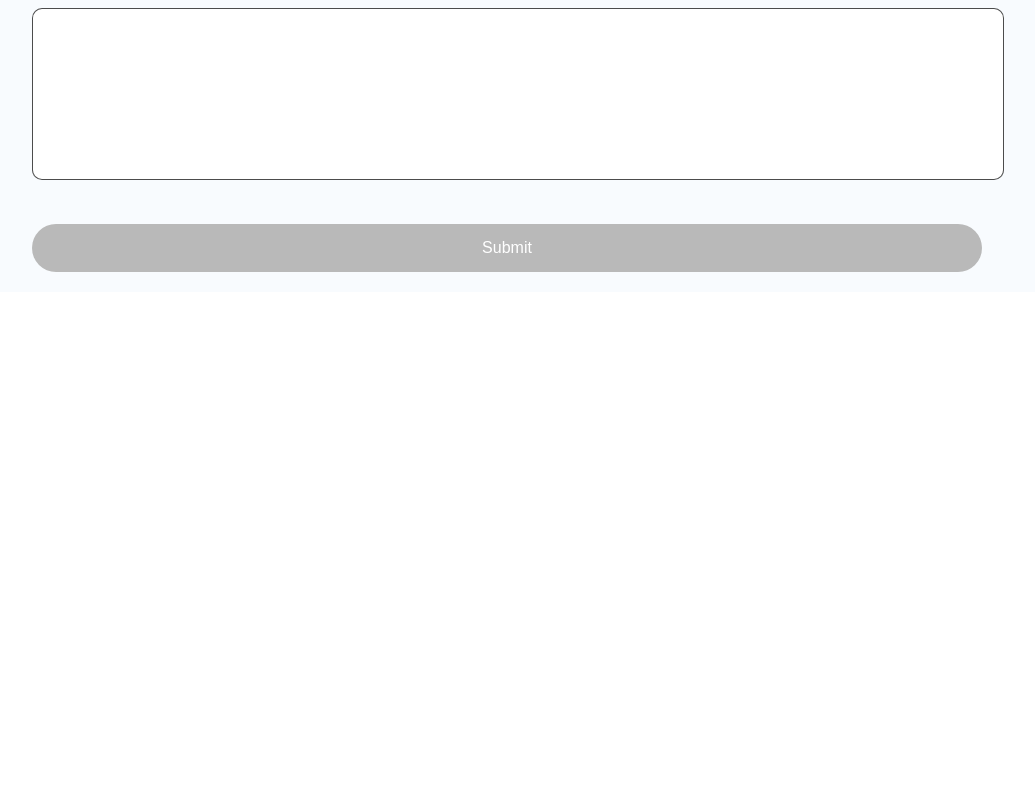
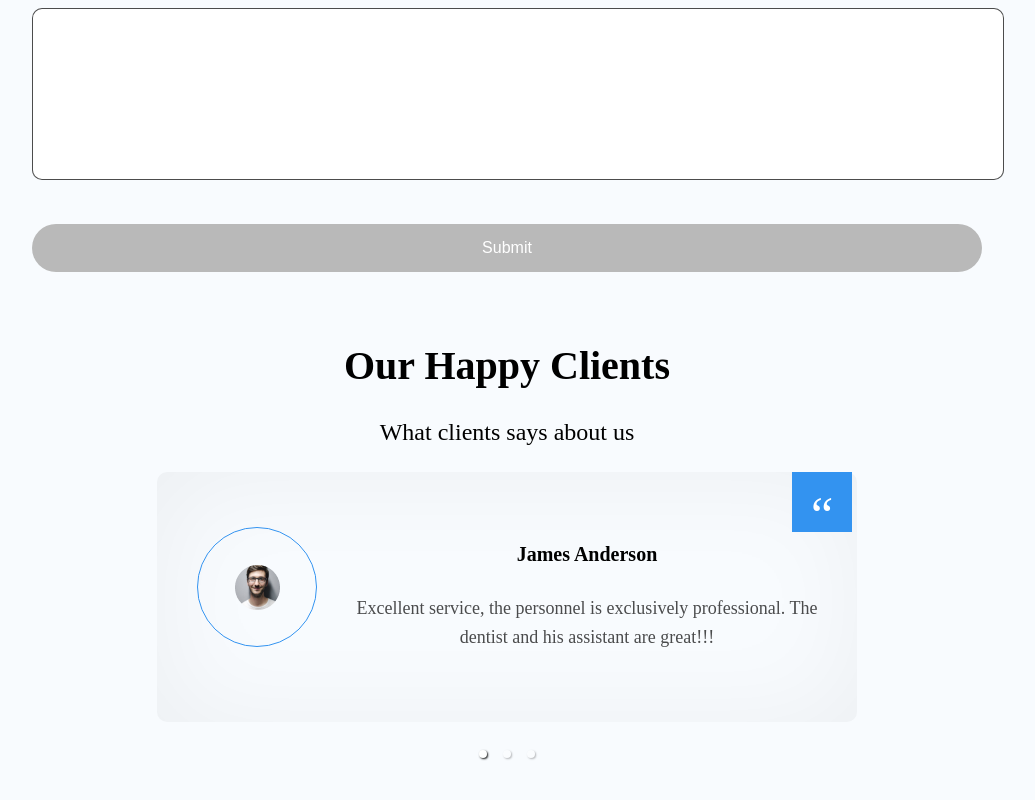
Before and after one commit to idenispankov/lake_mead_dental_next_js, a Next.js app: page / in a window 1280 px wide. Shown: the part 6176-6976 px from the top of the page, without its empty margins (133-1168 px from the left). Before the commit the page ends 6476 px from the top, so only its background shows below. Built offline with nearby package versions, Linux system fonts and the light colour scheme.

Commit message:
testimonials component ready

```diff
--- /dev/null
+++ b/components/Testimonials/Testimonials.js
@@ -0,0 +1,60 @@
+import styles from './Testimonials.module.css';
+import 'react-responsive-carousel/lib/styles/carousel.min.css';
+import { Carousel } from 'react-responsive-carousel';
+import Image from 'next/image';
+import jamesImage from '../../public/images/testimonial_james.png';
+
+export default function Testimonials() {
+  return (
+    <section className={styles.section}>
+      <h2 className={styles.section__heading}>Our Happy Clients</h2>
+      <p className={styles.section__text}>What clients says about us</p>
+      <Carousel
+        showStatus={false}
+        infiniteLoop={true}
+        autoPlay={false}
+        showArrows={false}
+      >
+        <div className={styles.carousel__item}>
+          <div className={styles.carousel__quotes}>&ldquo;</div>
+          <div className={styles.image}>
+            <Image src={jamesImage} alt='reviewer headshot' />
+          </div>
+          <div className={styles.text__container}>
+            <h3 className={styles.carousel__heading}>James Anderson</h3>
+            <p className={styles.carousel__text}>
+              Excellent service, the personnel is exclusively professional. The
+              dentist and his assistant are great!!!
+            </p>
+          </div>
+        </div>
+
+        <div className={styles.carousel__item}>
+          <div className={styles.carousel__quotes}>&ldquo;</div>
+          <div className={styles.image}>
+            <Image src={jamesImage} alt='reviewer headshot' />
+          </div>
+          <div className={styles.text__container}>
+            <h3 className={styles.carousel__heading}>Kyle Stone</h3>
+            <p className={styles.carousel__text}>
+              Really nice staff, great cleaning. I will definetly be coming
+              back.
+            </p>
+          </div>
+        </div>
+        <div className={styles.carousel__item}>
+          <div className={styles.carousel__quotes}>&ldquo;</div>
+          <div className={styles.image}>
+            <Image src={jamesImage} alt='reviewer headshot' />
+          </div>
+          <div className={styles.text__container}>
+            <h3 className={styles.carousel__heading}>Evelyn Otero-Ruiz</h3>
+            <p className={styles.carousel__text}>
+              I am impressed by the professionalism and quality of work they do.
+            </p>
+          </div>
+        </div>
+      </Carousel>
+    </section>
+  );
+}
--- /dev/null
+++ b/components/Testimonials/Testimonials.module.css
@@ -0,0 +1,109 @@
+.section {
+  max-width: 1600px;
+  margin: 0 auto;
+  background: #f8fbfe;
+  padding: 20px;
+}
+
+.section__heading {
+  font-size: 21px;
+  line-height: 106.5%;
+  text-align: center;
+  margin-bottom: 10px;
+}
+
+.section__text {
+  font-size: 18px;
+  line-height: 170%;
+  text-align: center;
+  margin-bottom: 30px;
+}
+
+.carousel__item {
+  margin: 0 auto;
+  max-width: 450px;
+  min-height: 200px;
+  padding: 20px;
+  position: relative;
+  border-radius: 10px;
+  box-shadow: inset 3px 4px 107px rgba(0, 0, 0, 0.05);
+}
+
+.image {
+  width: 45px;
+  height: 45px;
+  margin: 0 auto;
+  margin-bottom: 20px;
+  border: 1px solid #3393f0;
+  border-radius: 50%;
+}
+
+.carousel__heading {
+  font-size: 16px;
+  margin-bottom: 10px;
+}
+
+.carousel__text {
+  font-size: 14px;
+  margin-bottom: 20px;
+  opacity: 0.7;
+}
+
+.carousel__quotes {
+  padding-top: 25px;
+  width: 40px;
+  height: 40px;
+  background: #3393f0;
+  color: #fff;
+  font-size: 50px;
+  display: flex;
+  justify-content: center;
+  align-items: center;
+  position: absolute;
+  top: 0;
+  right: 5px;
+  z-index: 2;
+}
+
+@media screen and (min-width: 768px) {
+  .section__heading {
+    font-size: 40px;
+    margin-bottom: 20px;
+  }
+  .section__text {
+    font-size: 24px;
+    line-height: 170%;
+    text-align: center;
+    margin-bottom: 20px;
+  }
+  .image {
+    width: 120px;
+    height: 120px;
+    display: flex;
+    align-items: center;
+    justify-content: center;
+  }
+  .carousel__item {
+    min-height: 250px;
+    margin-bottom: 50px;
+    max-width: 700px;
+    display: flex;
+    align-items: center;
+  }
+  .text__container {
+    display: flex;
+    flex-direction: column;
+  }
+  .carousel__heading {
+    font-size: 20px;
+  }
+  .carousel__text {
+    font-size: 18px;
+    max-width: 500px;
+    line-height: 160%;
+  }
+  .carousel__quotes {
+    width: 60px;
+    height: 60px;
+  }
+}
--- a/package.json
+++ b/package.json
@@ -13,7 +13,8 @@
     "emailjs-com": "^3.2.0",
     "next": "11.0.1",
     "react": "17.0.2",
-    "react-dom": "17.0.2"
+    "react-dom": "17.0.2",
+    "react-responsive-carousel": "^3.2.20"
   },
   "devDependencies": {
     "eslint": "7.31.0",
--- a/pages/index.js
+++ b/pages/index.js
@@ -5,6 +5,7 @@ import Treatments from '../components/Treatments/Treatments';
 import WhyUs from '../components/WhyUs/WhyUs';
 import MoreAboutUs from '../components/MoreAboutUs/MoreAboutUs';
 import ContactUs from '../components/ContactUs/ContactUs';
+import Testimonials from '../components/Testimonials/Testimonials';
 
 export default function Home() {
   return (
@@ -21,6 +22,7 @@ export default function Home() {
       <WhyUs />
       <MoreAboutUs />
       <ContactUs />
+      <Testimonials />
     </>
   );
 }
```
Also changed, not shown: public/images/testimonial_james.png (added), styles/normalize.css, 1 other file (tests, documents, lock files or other folders).
